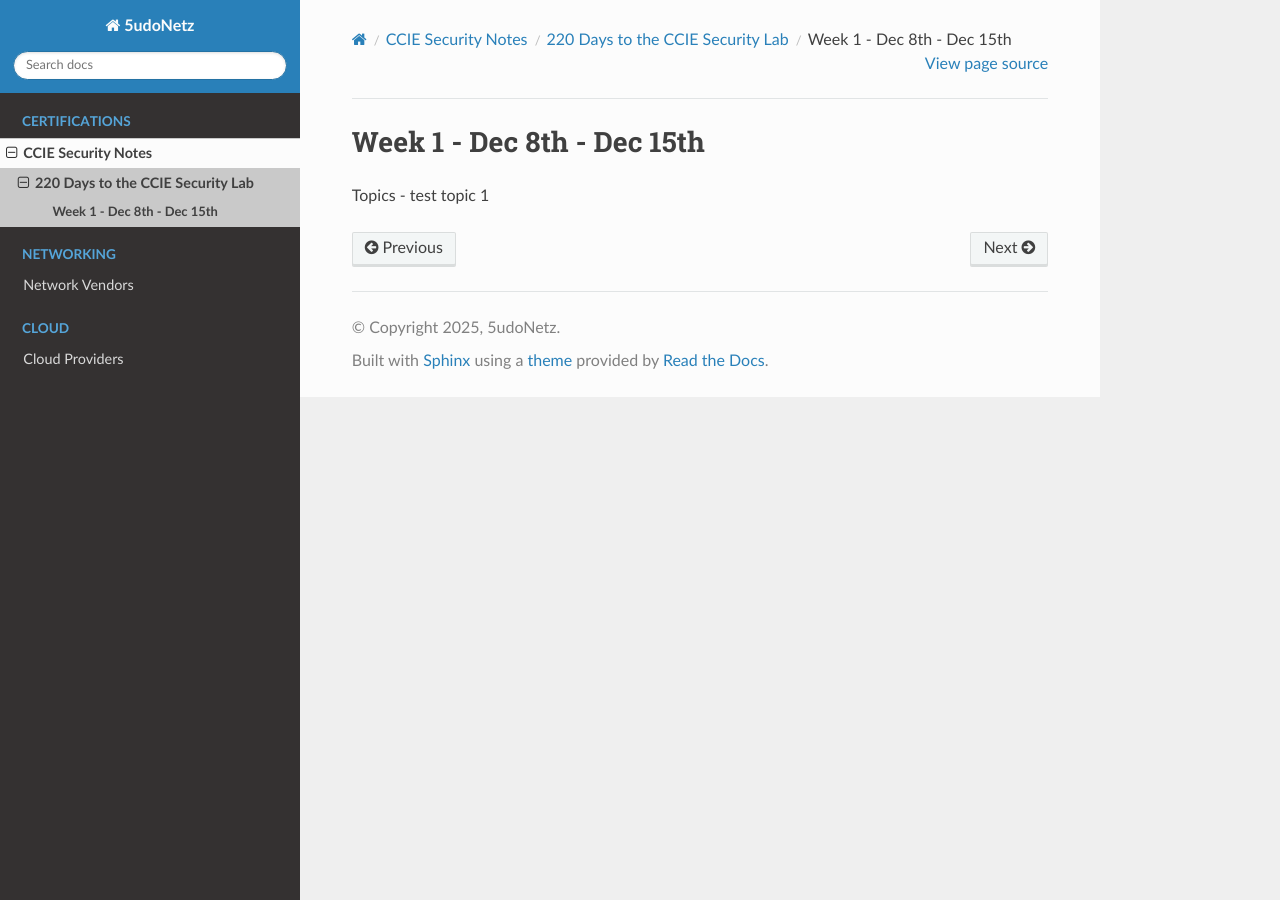
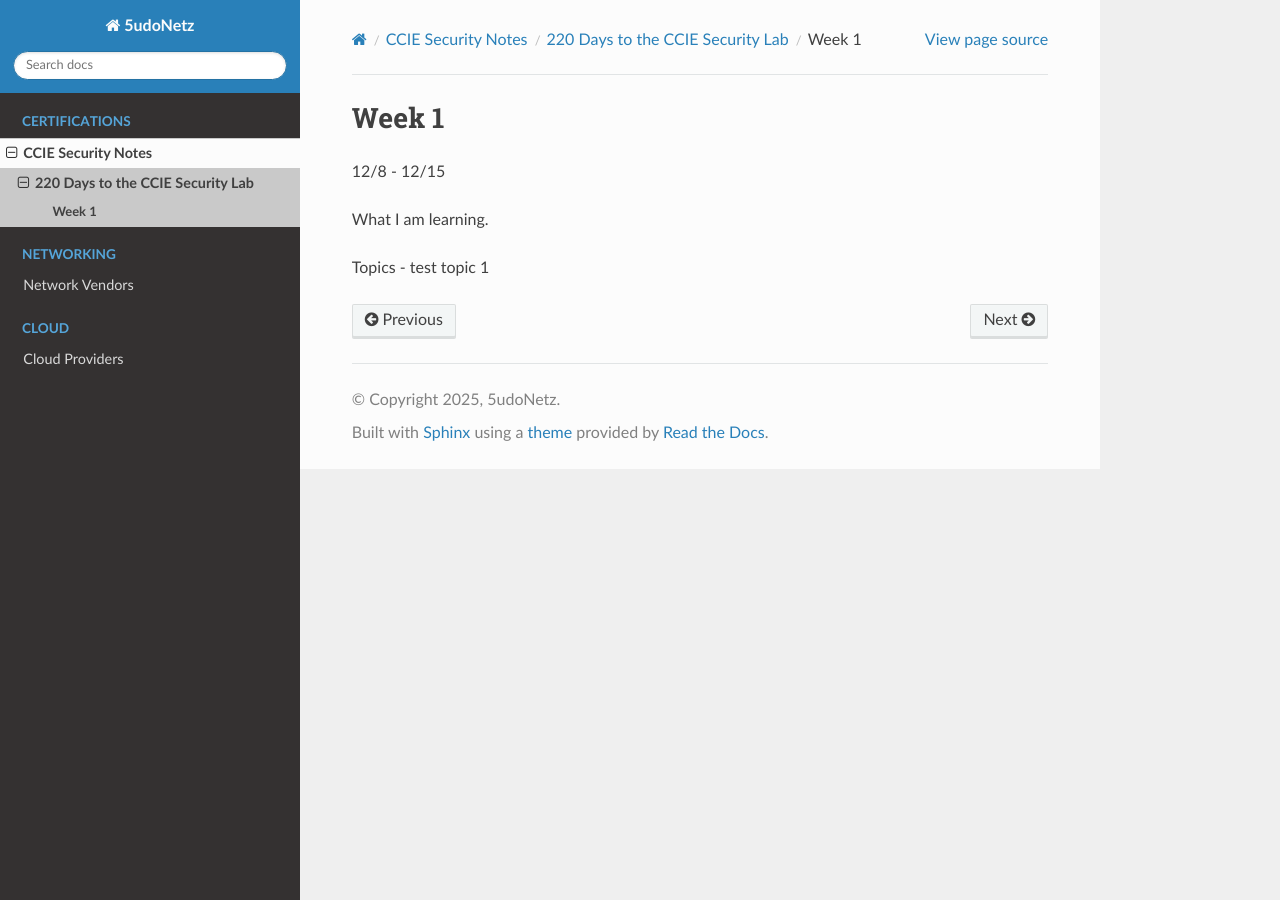
Before and after one commit to sudonetworks/docs, a Sphinx documentation site: the page built from docs/source/CCIE_SEC/220-Days-2-CCIE-Sec-Lab/Wk-1/index.rst, in a window 1280 px wide. Built offline with Sphinx 7.4.7 and the Read the Docs theme 3.1.0, drawn with Linux system fonts in a browser that asks for light colours; pages that are not in the unit, such as notebooks, are missing from menus.

Commit message:
Fixed the index in Wk-1 make it less wordy

```diff
--- a/docs/source/CCIE_SEC/220-Days-2-CCIE-Sec-Lab/Wk-1/index.rst
+++ b/docs/source/CCIE_SEC/220-Days-2-CCIE-Sec-Lab/Wk-1/index.rst
@@ -1,5 +1,10 @@
-Week 1 - Dec 8th - Dec 15th
-===========================
+Week 1
+======
+
+12/8 - 12/15
+
+What I am learning.
+
 
 Topics
 - test topic 1
```
